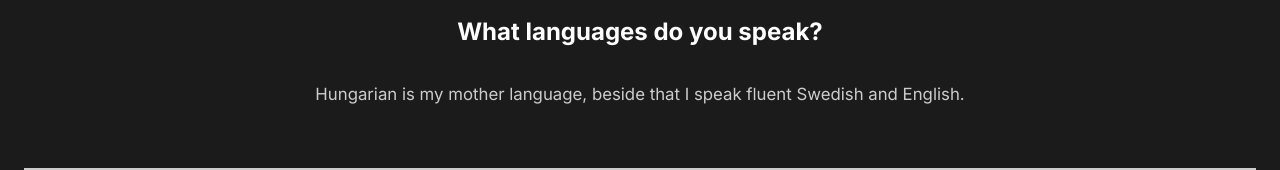
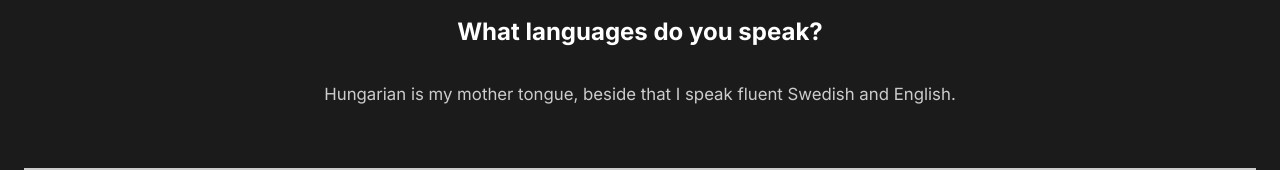
Before and after one commit to krstf456/Online-Portfolio, a React (Create React App) app: page / in a window 1280 px wide. Both pictures are taken after a click on the element "What languages do you speak?". Shown: the part 2739-2909 px from the top of the page. Built offline with nearby package versions, Linux system fonts and the light colour scheme.

Commit message:
small changes

```diff
--- a/src/components/FaqSection.js
+++ b/src/components/FaqSection.js
@@ -19,7 +19,7 @@ const FaqSection = () => {
 
                     <div className="answer">
                         <p>My name is Kristóf Vörösváczki.</p>
-                        <p>Im coming from Hungary, but I lived in Sweden in the past 7 years.</p>
+                        <p>I’m coming from Hungary, but I have lived in Sweden for 7 years.</p>
                     </div>
 
 
@@ -40,7 +40,7 @@ const FaqSection = () => {
 
 
                     <div className="answer">
-                        <p>Hungarian is my mother language, beside that I speak fluent Swedish and English.</p>
+                        <p>Hungarian is my mother tongue, beside that I speak fluent Swedish and English.</p>
 
                     </div>
 
```
